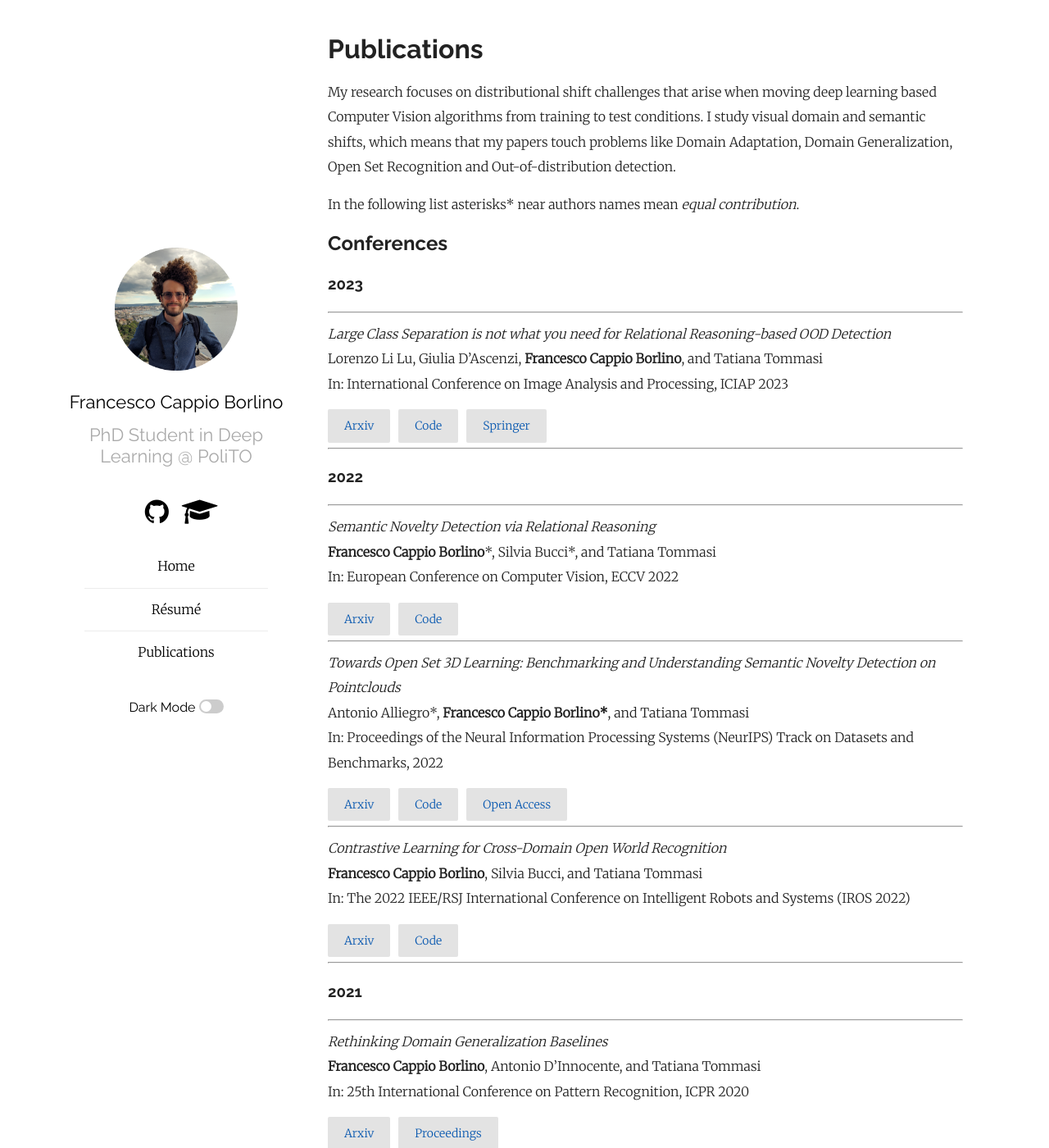
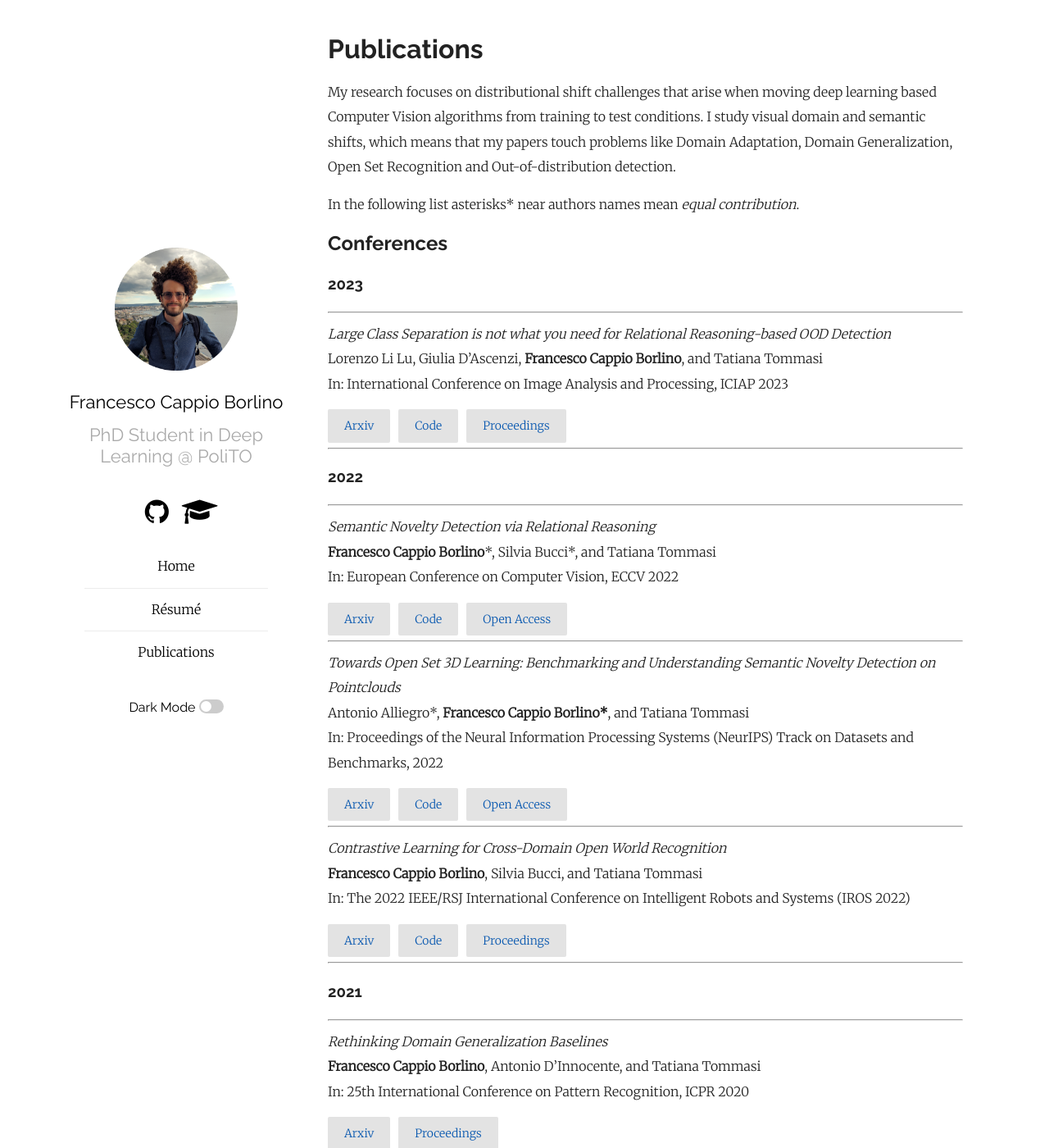
Before and after one commit to FrancescoCappio/francescocappio.github.io, a Jekyll site: the page built from publications.md, in a window 1280 px wide and 1400 px high. Shown: the whole window at 82% size. Built offline with Jekyll 4.4.1, drawn with Linux system fonts in a browser that asks for light colours; our own code applies the rules of GitHub Pages for plain Markdown files.

Commit message:
Added/updated links to published papers

```diff
--- a/publications.md
+++ b/publications.md
@@ -21,7 +21,7 @@ In: International Conference on Image Analysis and Processing, ICIAP 2023
 <ul class="post-categories">
       <li><a href="https://arxiv.org/abs/2307.06179">Arxiv</a></li>
       <li><a href="https://github.com/lulor/ood-class-separation">Code</a></li>
-      <li><a href="https://link.springer.com/chapter/10.1007/978-3-031-43153-1_25">Springer</a></li>
+      <li><a href="https://link.springer.com/chapter/10.1007/978-3-031-43153-1_25">Proceedings</a></li>
 </ul><br>
 
 ------
@@ -35,6 +35,7 @@ In: European Conference on Computer Vision, ECCV 2022
 <ul class="post-categories">
       <li><a href="https://arxiv.org/abs/2207.08699">Arxiv</a></li>
       <li><a href="https://github.com/FrancescoCappio/ReSeND">Code</a></li>
+      <li><a href="https://www.ecva.net/papers/eccv_2022/papers_ECCV/html/5215_ECCV_2022_paper.php">Open Access</a></li>
 </ul><br>
 
 ------
@@ -54,6 +55,7 @@ In: The 2022 IEEE/RSJ International Conference on Intelligent Robots and Systems
 <ul class="post-categories">
       <li><a href="https://arxiv.org/abs/2203.09257">Arxiv</a></li>
       <li><a href="https://github.com/FrancescoCappio/Contrastive_Open_World">Code</a></li>
+      <li><a href="https://ieeexplore.ieee.org/document/9981592">Proceedings</a></li>
 </ul><br>
 
 ------
```
Also changed, not shown: other parts of publications.md (+1 -1 lines).
